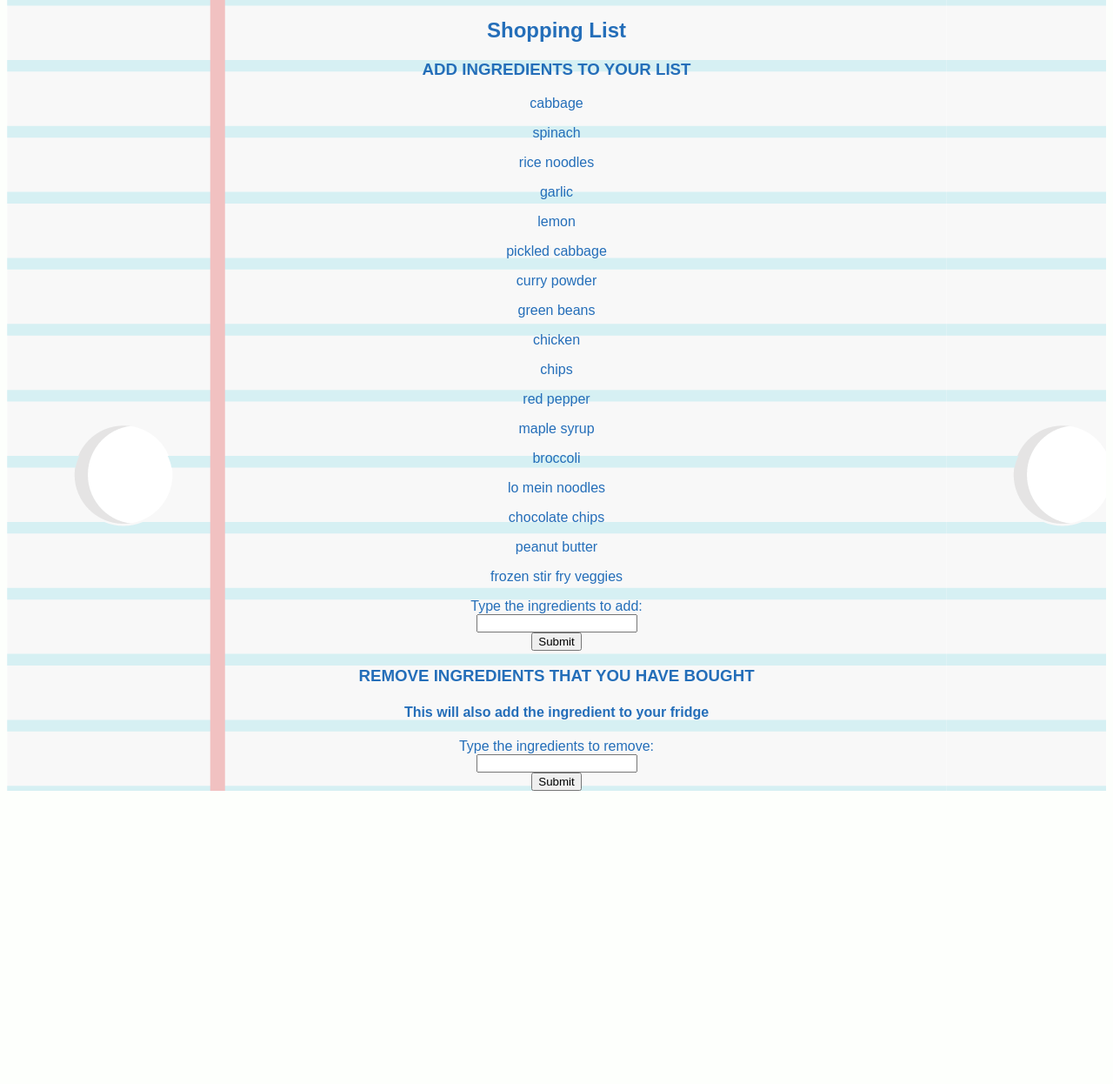
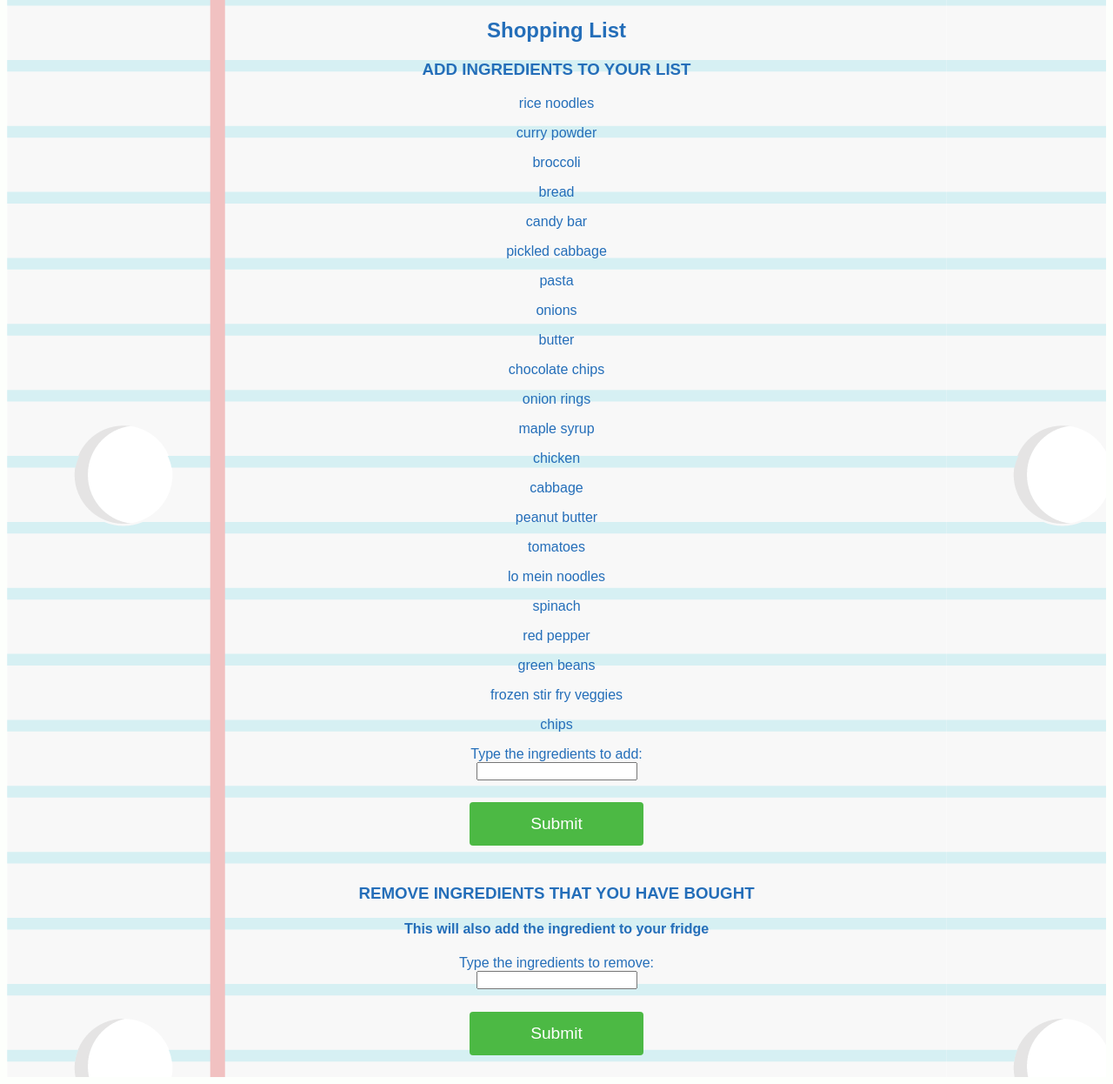
Before and after one commit to AnjaSamsom/pantrypal, a Flask app: page /shopping_list in a window 1280 px wide. Shown: the part 511-1757 px from the top of the page at 87% size. Before the commit the page ends 1420 px from the top, so only its background shows below. Run offline with Flask 3, Linux system fonts and the light colour scheme.

Commit message:
styling buttons

```diff
--- a/data.csv
+++ b/data.csv
@@ -1 +1 @@
-lemon,mayo,
+lemon,mayo,rice,mango,flour,
--- a/fridge.csv
+++ b/fridge.csv
@@ -1 +1 @@
-,lettuce,mango,peppers,marsala wine,salmon,mozzarella,honey,berries,flour,brownie mix,mushrooms,soy sauce,coconut milk,parmesan,rice,
+peppers,,brownie mix,lettuce,garlic,soy sauce,mozzarella,berries,parmesan,marsala wine,salmon,coconut milk,mushrooms,honey,lemon,
--- a/shopping_list.csv
+++ b/shopping_list.csv
@@ -1 +1 @@
-,cabbage,spinach,rice noodles,garlic,lemon,pickled cabbage,curry powder,green beans,chicken,chips,red pepper,maple syrup,broccoli,lo mein noodles,chocolate chips,peanut butter,frozen stir fry veggies,,,,
+,rice noodles,curry powder,broccoli,bread,candy bar,pickled cabbage,pasta,onions,butter,chocolate chips,onion rings,maple syrup,chicken,cabbage,peanut butter,tomatoes,lo mein noodles,spinach,red pepper,green beans,frozen stir fry veggies,chips,,
--- a/static/styles.css
+++ b/static/styles.css
@@ -29,8 +29,11 @@ h1, a{
     height: 50px;
     width: 200px;
     font-size: 1.2em;
+    margin: 2%;
 
 }
+
+
 
 #username, #password, .label{
     font-size: 1.5em;
--- a/templates/fridge.html
+++ b/templates/fridge.html
@@ -10,8 +10,8 @@
 </head>
 
 <body>
-    <form action="/home" method="POST">
-        <input type="image" src="static/logo.png" name="logo" />
+    <form action="/home" method="POST" class = "logo">
+        <input type="image" src="static/logo.png" name="logo" class = "logo/>
     </form>
 
     <h2>Fridge</h2>
@@ -22,7 +22,7 @@
     <form action="write_data_use_up.py" method="post">
         Type the ingredients that you have used up:<br>
         <input type="text" name="text"><br>
-        <input type="submit" name="submit">
+        <input type="submit" class="submit" name="submit">
     </form>
 </body>
 
--- a/templates/shopping_list.html
+++ b/templates/shopping_list.html
@@ -26,17 +26,17 @@
     <form action="write_data_add.py" method="post">
         Type the ingredients to add:<br>
         <input type="text" name="text"><br>
-        <input type="submit" name="submit">
+        <input type="submit" class="submit" name="submit">
     </form>
 
 
     <h3>REMOVE INGREDIENTS THAT YOU HAVE BOUGHT</h3>
     <h4>This will also add the ingredient to your fridge</h4>
 
-    <form action="remove.py" method="post">
+    <form action="remove.py" class = "entry" method="post">
         Type the ingredients to remove:<br>
         <input type="text" name="text"><br>
-        <input type="submit" name="submit">
+        <input type="submit" class="submit" name="submit">
     </form>
 </body>
 
```
